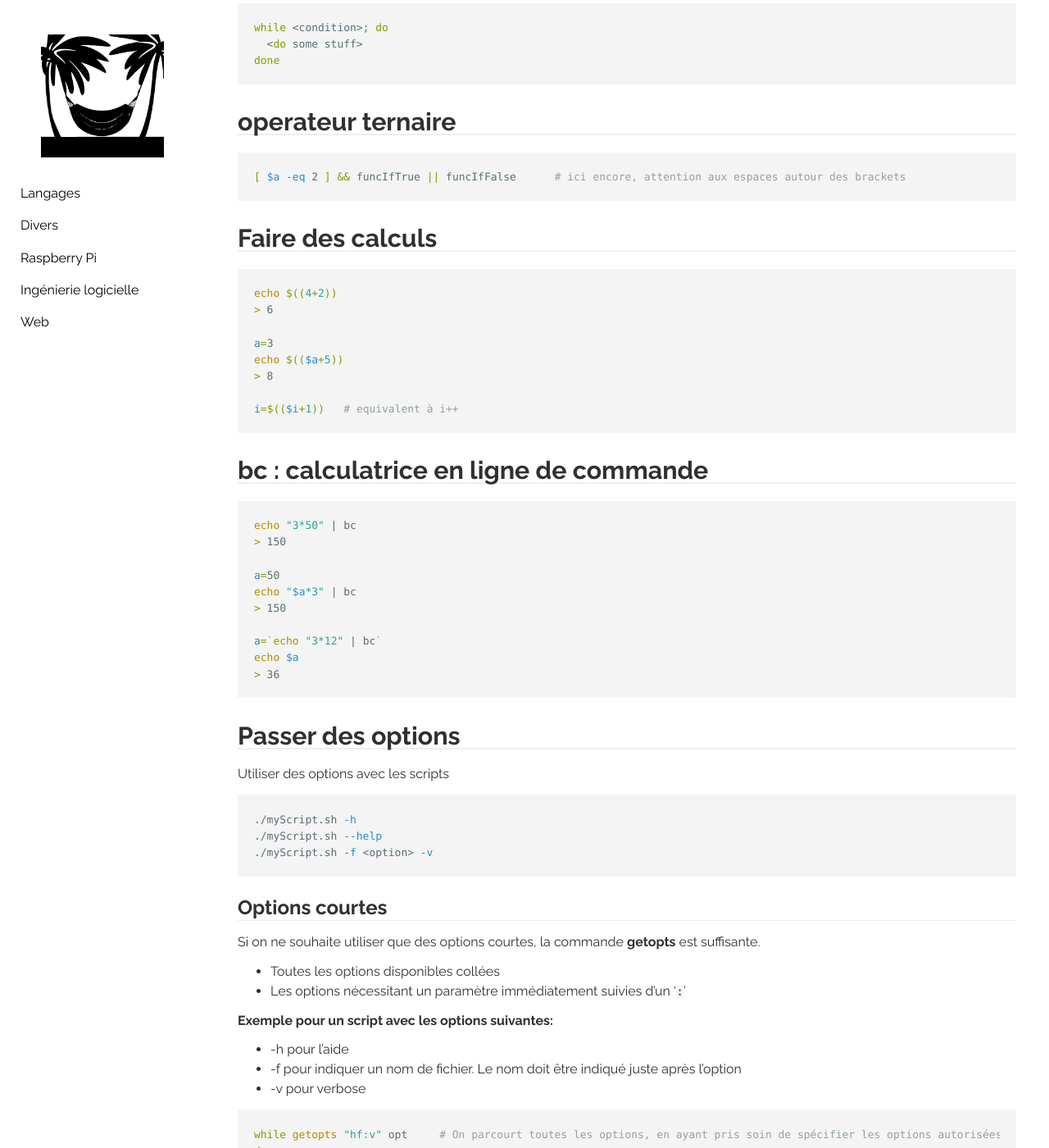
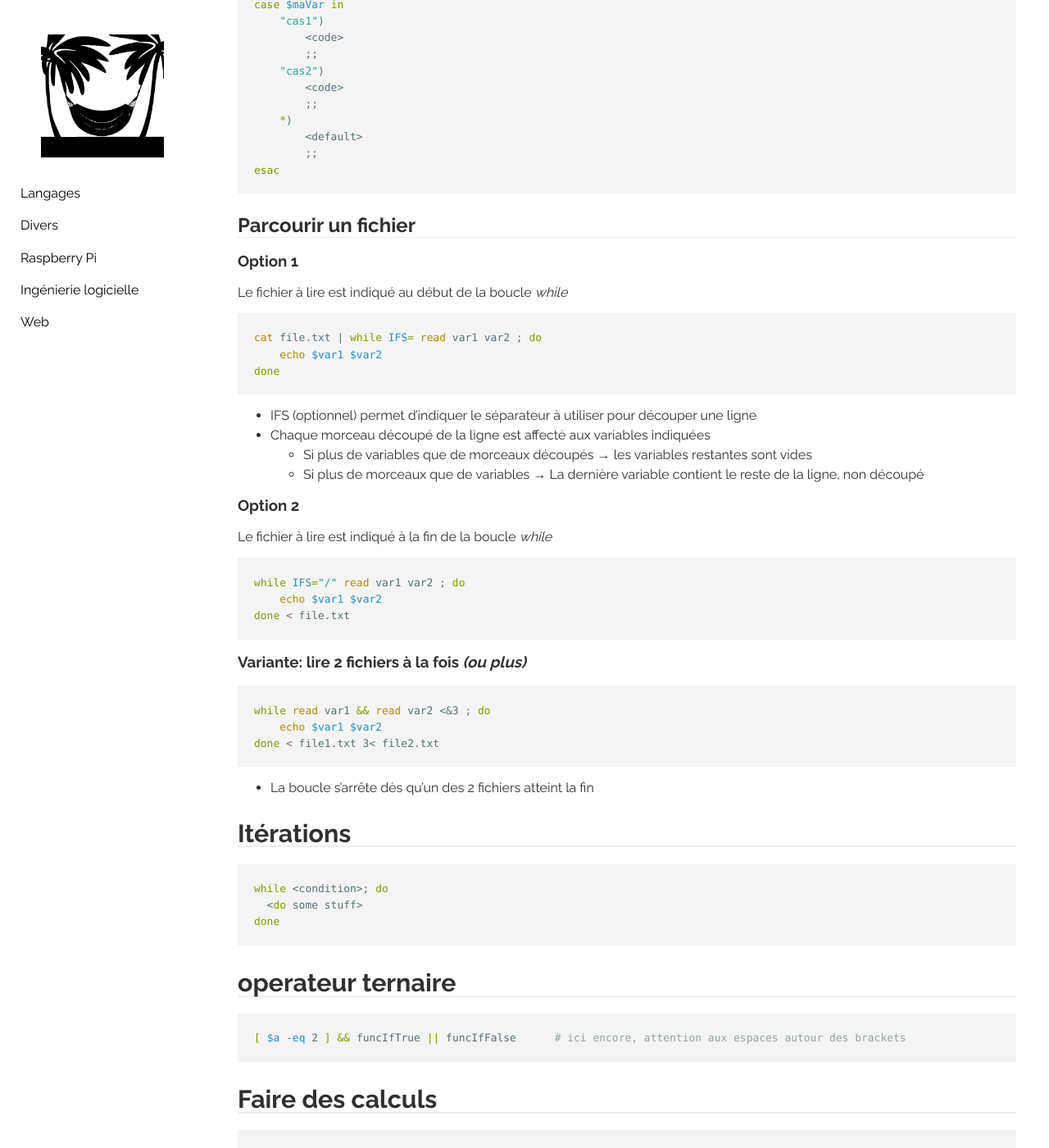
Before and after one commit to behej/lazyjekyll, a Jekyll site: the page built from _sweng/bash.md, in a window 1280 px wide and 1400 px high, scrolled down 5109 px. Shown: the whole window at 82% size. Built offline with Jekyll 4.4.1, drawn with Linux system fonts in a browser that asks for light colours; some of the changed text lies outside the part shown.

Commit message:
bash: add iterate over file, shebang

````diff
--- a/_sweng/bash.md
+++ b/_sweng/bash.md
@@ -4,7 +4,17 @@
 icon: bash.png
 ---
 # Shebang
-#!
+Ligne de commentaire à placer au tout début du fichier. Cette ligne indique à Linux le programme à utiliser pour exécuter le script.
+```sh
+#! /bin/bash
+```
+* `/bin/bash` : indique le chemin absolu vers le programme à utiliser
+  * Nécessite que le programme soit réellement installé à cet endroit sur la machine cible
+* `/usr/bin/env bash` : Utilise les variables d'environnement pour déterminer automatiquement l'emplacement du programme indiqué. Cette solution est plus portable que la précédente.
+
+
+> Le shebang ne s'applique pas uniquement pour les scripts bash, mais également pour python ou tout autre script.
+
 # Modification du comportement du shell
 Il est possible de modifier le comportement par défaut en positionnant certaines options à l'aide de la commande `set`.
 * **set -e** : exit 1 immédiatement en cas d'erreur (sauf dans les `if`, `&&` et `||`)
@@ -20,6 +30,9 @@
 ## Variables particulières
 * $# : nombre d'arguments du script ou de la fonction
 * $*n* : *n*-ième argument
+  * $0 étant le nom du script
+* $@ : la liste de tous les arguments du script ou de la fonction sous forme de tableau
+  * l'argument $0 (le nom du script) ne figure pas dans cette liste)
 * $? : code de retour de la dernière instruction exécutée
 * \$$ : PID courant du script en cours
 * $! : PID du dernier process exécuté en background
@@ -196,6 +209,37 @@
         ;;
 esac
 ```
+
+## Parcourir un fichier
+### Option 1
+Le fichier à lire est indiqué au début de la boucle *while*
+```sh
+cat file.txt | while IFS= read var1 var2 ; do
+    echo $var1 $var2
+done
+```
+* IFS (optionnel) permet d'indiquer le séparateur à utiliser pour découper une ligne
+* Chaque morceau découpé de la ligne est affecté aux variables indiquées
+  * Si plus de variables que de morceaux découpés &rarr; les variables restantes sont vides
+  * Si plus de morceaux que de variables &rarr; La dernière variable contient le reste de la ligne, non découpé
+
+### Option 2
+Le fichier à lire est indiqué à la fin de la boucle *while*
+```sh
+while IFS="/" read var1 var2 ; do
+    echo $var1 $var2
+done < file.txt
+```
+
+### Variante: lire 2 fichiers à la fois *(ou plus)*
+```sh
+while read var1 && read var2 <&3 ; do
+    echo $var1 $var2
+done < file1.txt 3< file2.txt
+```
+* La boucle s'arrête dès qu'un des 2 fichiers atteint la fin
+
+
 
 # Itérations
 ```sh
````
Also changed, not shown: other parts of _sweng/bash.md (+2 -2 lines).
